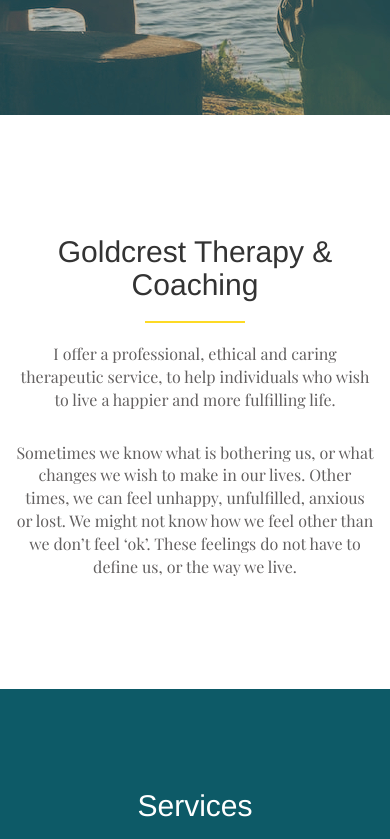
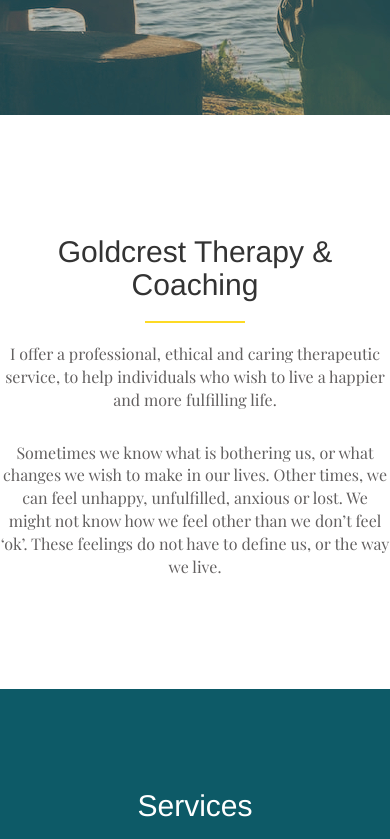
Before and after one commit to iordanisch/kirsten, a plain HTML site: page index.html in a window 390 px wide. Shown: the part 565-1404 px from the top of the page. Drawn offline with nearby package versions, Linux system fonts and the light colour scheme; a script that the page names is missing.

Commit message:
Tablet size margin corrections

```diff
--- a/styles.css
+++ b/styles.css
@@ -559,9 +559,9 @@ width:100%;
 .goldcrest-img.img-responsive, .additional-img.img-responsive{
   max-width: 40%;
 }
-.content-box-small, .content-box, .testimonial-box-small {
+/*.content-box-small, .content-box, .testimonial-box-small {
   margin: 0px 16px;
-}
+}*/
 
 }
 @media only screen and  (max-width:600px) {
```
